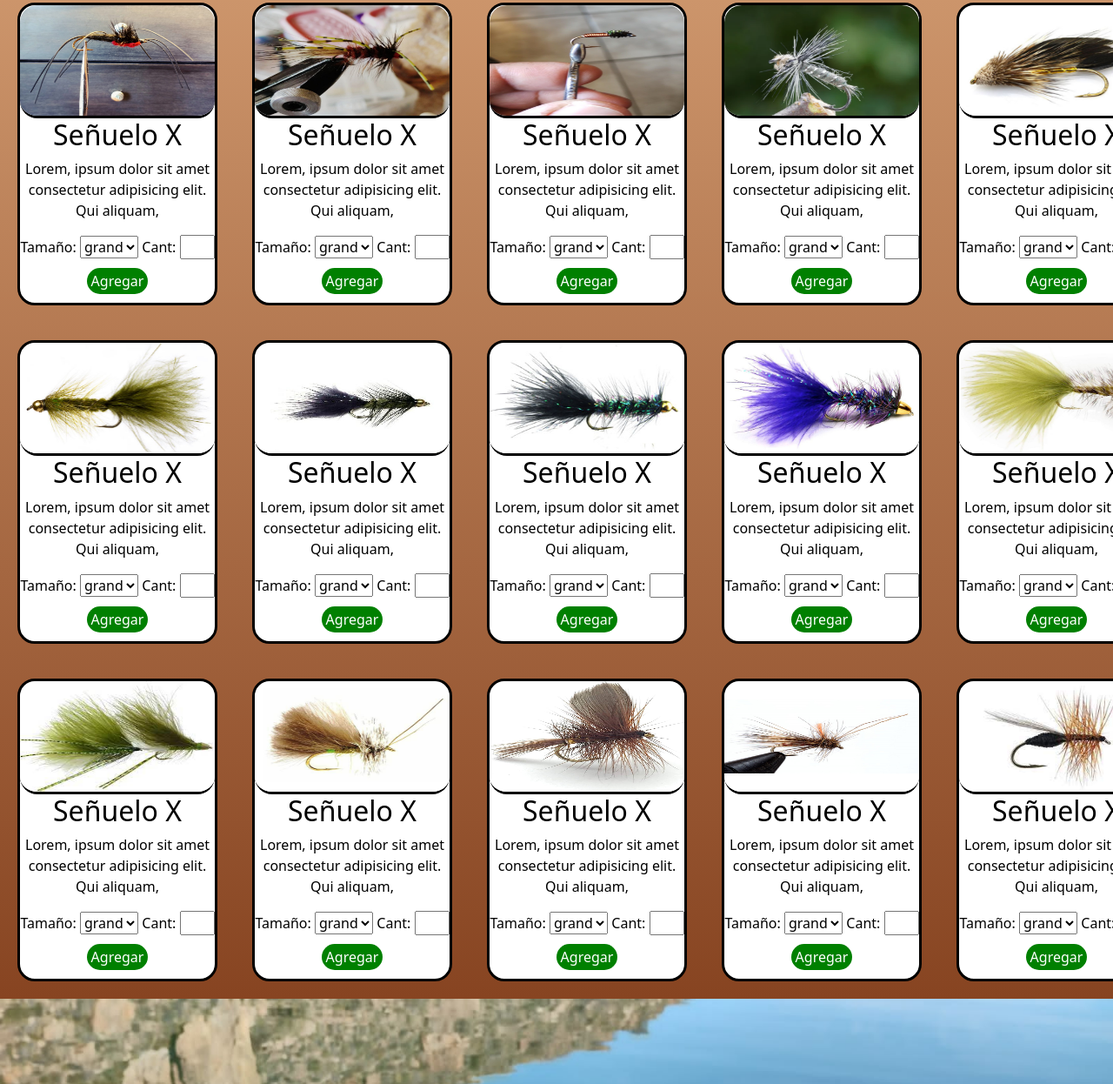
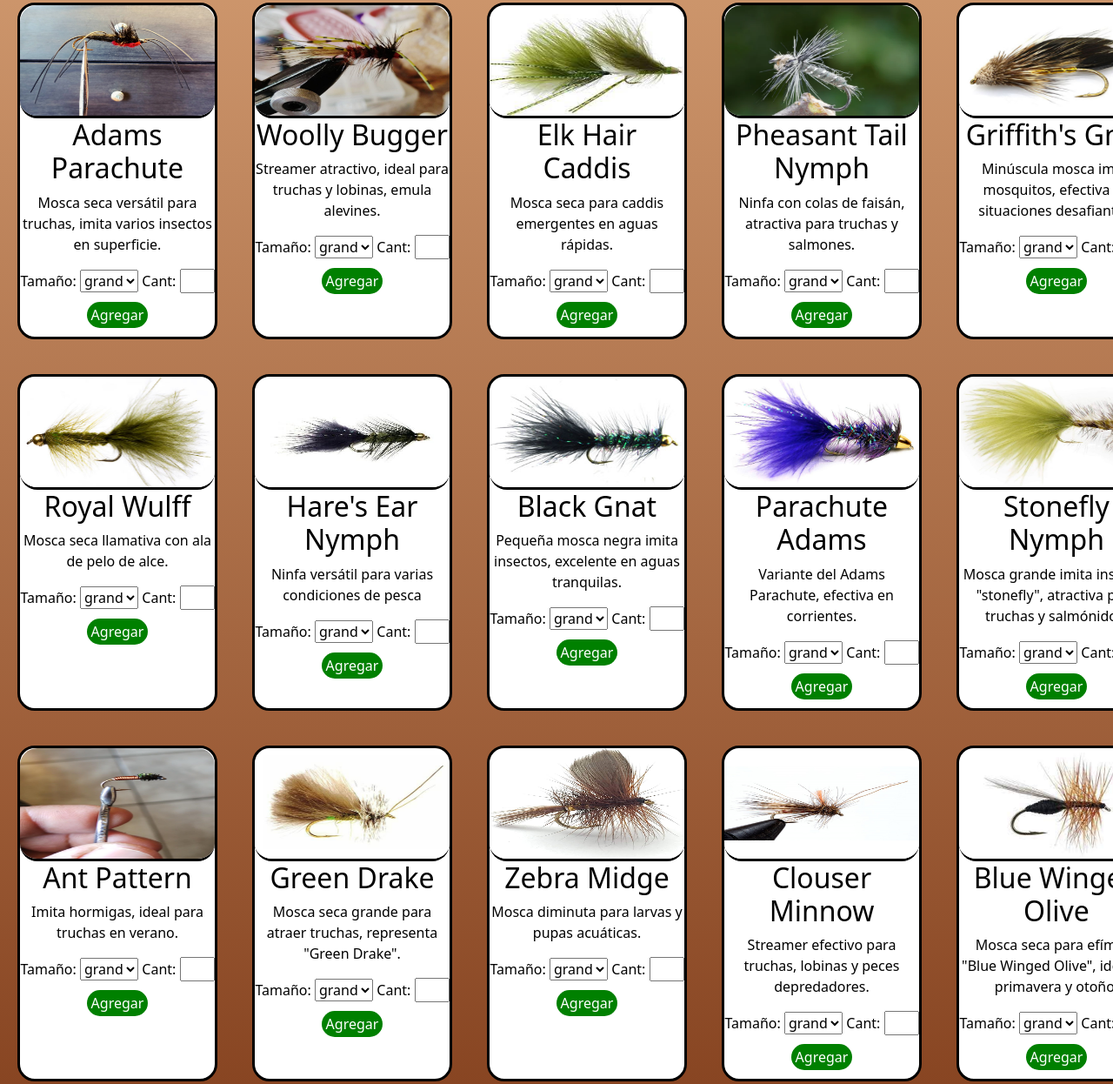
Before and after one commit to Lucassammarco/PF-Sammarco, a plain HTML site: page pages/senuelos.html in a window 1280 px wide. Shown: the part 517-1763 px from the top of the page at 87% size. Drawn offline with nearby package versions, Linux system fonts and the light colour scheme.

Commit message:
Pre Entrega 3 sass + contenido escrito completo

```diff
--- a/pages/senuelos.html
+++ b/pages/senuelos.html
@@ -41,8 +41,8 @@
         <div class="senuelos">
             <div class="senuelo">
                 <img src="../imagenes/senuelo1.jpeg" alt="imagen señuelo">
-                <h2>Señuelo X</h2>
-                <p>Lorem, ipsum dolor sit amet consectetur adipisicing elit. Qui aliquam,</p>
+                <h2>Adams Parachute</h2>
+                <p>Mosca seca versátil para truchas, imita varios insectos en superficie.</p>
                 <div class="sunuelo_select">
                     <label for="">Tamaño:</label>
                     <select>
@@ -59,8 +59,8 @@
             </div>
             <div class="senuelo">
                 <img src="../imagenes/senuelos/senuelo2.jpeg" alt="imagen señuelo">
-                <h2>Señuelo X</h2>
-                <p>Lorem, ipsum dolor sit amet consectetur adipisicing elit. Qui aliquam,</p>
+                <h2>Woolly Bugger</h2>
+                <p>Streamer atractivo, ideal para truchas y lobinas, emula alevines.</p>
                 <div class="sunuelo_select">
                     <label for="">Tamaño:</label>
                     <select>
@@ -75,9 +75,9 @@
                 <button  type="submit">Agregar</button>
                 </div>
             </div><div class="senuelo">
-                <img src="../imagenes/senuelos/senuelo3.jpeg" alt="imagen señuelo">
-                <h2>Señuelo X</h2>
-                <p>Lorem, ipsum dolor sit amet consectetur adipisicing elit. Qui aliquam,</p>
+                <img src="../imagenes/senuelos/senuelo11.jpg" alt="imagen señuelo">
+                <h2>Elk Hair Caddis</h2>
+                <p>Mosca seca para caddis emergentes en aguas rápidas.</p>
                 <div class="sunuelo_select">
                     <label for="">Tamaño:</label>
                     <select>
@@ -94,8 +94,8 @@
             </div>
             <div class="senuelo">
                 <img src="../imagenes/senuelos/senuelo4.jpg" alt="imagen señuelo">
-                <h2>Señuelo X</h2>
-                <p>Lorem, ipsum dolor sit amet consectetur adipisicing elit. Qui aliquam,</p>
+                <h2>Pheasant Tail Nymph</h2>
+                <p>Ninfa con colas de faisán, atractiva para truchas y salmones.</p>
                 <div class="sunuelo_select">
                     <label for="">Tamaño:</label>
                     <select>
@@ -112,8 +112,8 @@
             </div>
             <div class="senuelo">
                 <img src="../imagenes/senuelos/senuelo5.jpg" alt="imagen señuelo">
-                <h2>Señuelo X</h2>
-                <p>Lorem, ipsum dolor sit amet consectetur adipisicing elit. Qui aliquam,</p>
+                <h2>Griffith's Gnat</h2>
+                <p>Minúscula mosca imita mosquitos, efectiva en situaciones desafiantes.</p>
                 <div class="sunuelo_select">
                     <label for="">Tamaño:</label>
                     <select>
@@ -130,8 +130,8 @@
             </div>
             <div class="senuelo">
                 <img src="../imagenes/senuelos/senuelo6.jpg" alt="imagen señuelo">
-                <h2>Señuelo X</h2>
-                <p>Lorem, ipsum dolor sit amet consectetur adipisicing elit. Qui aliquam,</p>
+                <h2>Royal Wulff</h2>
+                <p>Mosca seca llamativa con ala de pelo de alce.</p>
                 <div class="sunuelo_select">
                     <label for="">Tamaño:</label>
                     <select>
@@ -148,8 +148,8 @@
             </div>
             <div class="senuelo">
                 <img src="../imagenes/senuelos/senuelo7.jpg" alt="imagen señuelo">
-                <h2>Señuelo X</h2>
-                <p>Lorem, ipsum dolor sit amet consectetur adipisicing elit. Qui aliquam,</p>
+                <h2>Hare's Ear Nymph</h2>
+                <p>Ninfa versátil para varias condiciones de pesca</p>
                 <div class="sunuelo_select">
                     <label for="">Tamaño:</label>
                     <select>
@@ -166,8 +166,8 @@
             </div>
             <div class="senuelo">
                 <img src="../imagenes/senuelos/senuelo8.jpg" alt="imagen señuelo">
-                <h2>Señuelo X</h2>
-                <p>Lorem, ipsum dolor sit amet consectetur adipisicing elit. Qui aliquam,</p>
+                <h2>Black Gnat</h2>
+                <p>Pequeña mosca negra imita insectos, excelente en aguas tranquilas.</p>
                 <div class="sunuelo_select">
                     <label for="">Tamaño:</label>
                     <select>
@@ -184,8 +184,8 @@
             </div>
             <div class="senuelo">
                 <img src="../imagenes/senuelos/senuelo9.jpg" alt="imagen señuelo">
-                <h2>Señuelo X</h2>
-                <p>Lorem, ipsum dolor sit amet consectetur adipisicing elit. Qui aliquam,</p>
+                <h2>Parachute Adams</h2>
+                <p>Variante del Adams Parachute, efectiva en corrientes.</p>
                 <div class="sunuelo_select">
                     <label for="">Tamaño:</label>
                     <select>
@@ -202,8 +202,8 @@
             </div>
             <div class="senuelo">
                 <img src="../imagenes/senuelos/senuelo10.jpg" alt="imagen señuelo">
-                <h2>Señuelo X</h2>
-                <p>Lorem, ipsum dolor sit amet consectetur adipisicing elit. Qui aliquam,</p>
+                <h2>Stonefly Nymph</h2>
+                <p>Mosca grande imita insectos "stonefly", atractiva para truchas y salmónidos.</p>
                 <div class="sunuelo_select">
                     <label for="">Tamaño:</label>
                     <select>
@@ -219,9 +219,9 @@
                 </div>
             </div>
             <div class="senuelo">
-                <img src="../imagenes/senuelos/senuelo11.jpg" alt="imagen señuelo">
-                <h2>Señuelo X</h2>
-                <p>Lorem, ipsum dolor sit amet consectetur adipisicing elit. Qui aliquam,</p>
+                <img src="../imagenes/senuelos/senuelo3.jpeg" alt="imagen señuelo">
+                <h2>Ant Pattern</h2>
+                <p>Imita hormigas, ideal para truchas en verano.</p>
                 <div class="sunuelo_select">
                     <label for="">Tamaño:</label>
                     <select>
@@ -238,8 +238,8 @@
             </div>
             <div class="senuelo">
                 <img src="../imagenes/senuelos/senuelo12.jpg" alt="imagen señuelo">
-                <h2>Señuelo X</h2>
-                <p>Lorem, ipsum dolor sit amet consectetur adipisicing elit. Qui aliquam,</p>
+                <h2>Green Drake</h2>
+                <p>Mosca seca grande para atraer truchas, representa "Green Drake".</p>
                 <div class="sunuelo_select">
                     <label for="">Tamaño:</label>
                     <select>
@@ -256,8 +256,8 @@
             </div>
             <div class="senuelo">
                 <img src="../imagenes/senuelos/senuelo13.jpg" alt="imagen señuelo">
-                <h2>Señuelo X</h2>
-                <p>Lorem, ipsum dolor sit amet consectetur adipisicing elit. Qui aliquam,</p>
+                <h2>Zebra Midge</h2>
+                <p>Mosca diminuta para larvas y pupas acuáticas.</p>
                 <div class="sunuelo_select">
                     <label for="">Tamaño:</label>
                     <select>
@@ -274,8 +274,8 @@
             </div>
             <div class="senuelo">
                 <img src="../imagenes/senuelos/senuelo14.jpg" alt="imagen señuelo">
-                <h2>Señuelo X</h2>
-                <p>Lorem, ipsum dolor sit amet consectetur adipisicing elit. Qui aliquam,</p>
+                <h2>Clouser Minnow</h2>
+                <p>Streamer efectivo para truchas, lobinas y peces depredadores.</p>
                 <div class="sunuelo_select">
                     <label for="">Tamaño:</label>
                     <select>
@@ -292,8 +292,8 @@
             </div>
             <div class="senuelo">
                 <img src="../imagenes/senuelos/senuelo15.jpg" alt="imagen señuelo">
-                <h2>Señuelo X</h2>
-                <p>Lorem, ipsum dolor sit amet consectetur adipisicing elit. Qui aliquam,</p>
+                <h2>Blue Winged Olive</h2>
+                <p>Mosca seca para efímera "Blue Winged Olive", ideal en primavera y otoño.</p>
                 <div class="sunuelo_select">
                     <label for="">Tamaño:</label>
                     <select>
@@ -342,7 +342,8 @@
                 <li><a href="./senuelos.html">Señuelos</a></li>
                 <li><a href="./contacto.html">Contacto</a></li>
             </ul>
-            <p>Lorem, ipsum dolor sit amet consectetur adipisicing elit. Quia ad, qui voluptatibus perspiciatis dicta assumenda recusandae est maiores officiis totam dolore fugiat, modi, facilis a ea? Ducimus voluptatem omnis consequuntur.
+            <p>
+                Nuestra pasión por la pesca y el deseo de compartir la belleza de San Carlos de Bariloche con el mundo nos impulsan a seguir creciendo y mejorando. Agradecemos profundamente a todos aquellos que nos han acompañado en este viaje y a quienes nos darán la oportunidad de mostrarles los secretos de estos maravillosos lagos.
             </p>
             <nav class="social">
                 <svg xmlns="http://www.w3.org/2000/svg" class="icon icon-tabler icon-tabler-brand-instagram" width="40" height="40" viewBox="0 0 24 24" stroke-width="2" stroke="#ffffff" fill="none" stroke-linecap="round" stroke-linejoin="round">
--- a/scss/_contenedor_guia.scss
+++ b/scss/_contenedor_guia.scss
@@ -15,4 +15,6 @@
     flex-direction: column;
     justify-content: center;
     gap: 20px;
+
+
 }
--- a/scss/_contenido_salidas.scss
+++ b/scss/_contenido_salidas.scss
@@ -4,5 +4,6 @@
     justify-content: center;
     align-items: center;
     padding: 15px;
+    gap: 15px;
 
 }
```
Also changed, not shown: pages/contacto.html (+2 -1 lines), pages/guias.html (+14 -5 lines), pages/salidas.html (+18 -6 lines), css/styles.css, 1 other file.
